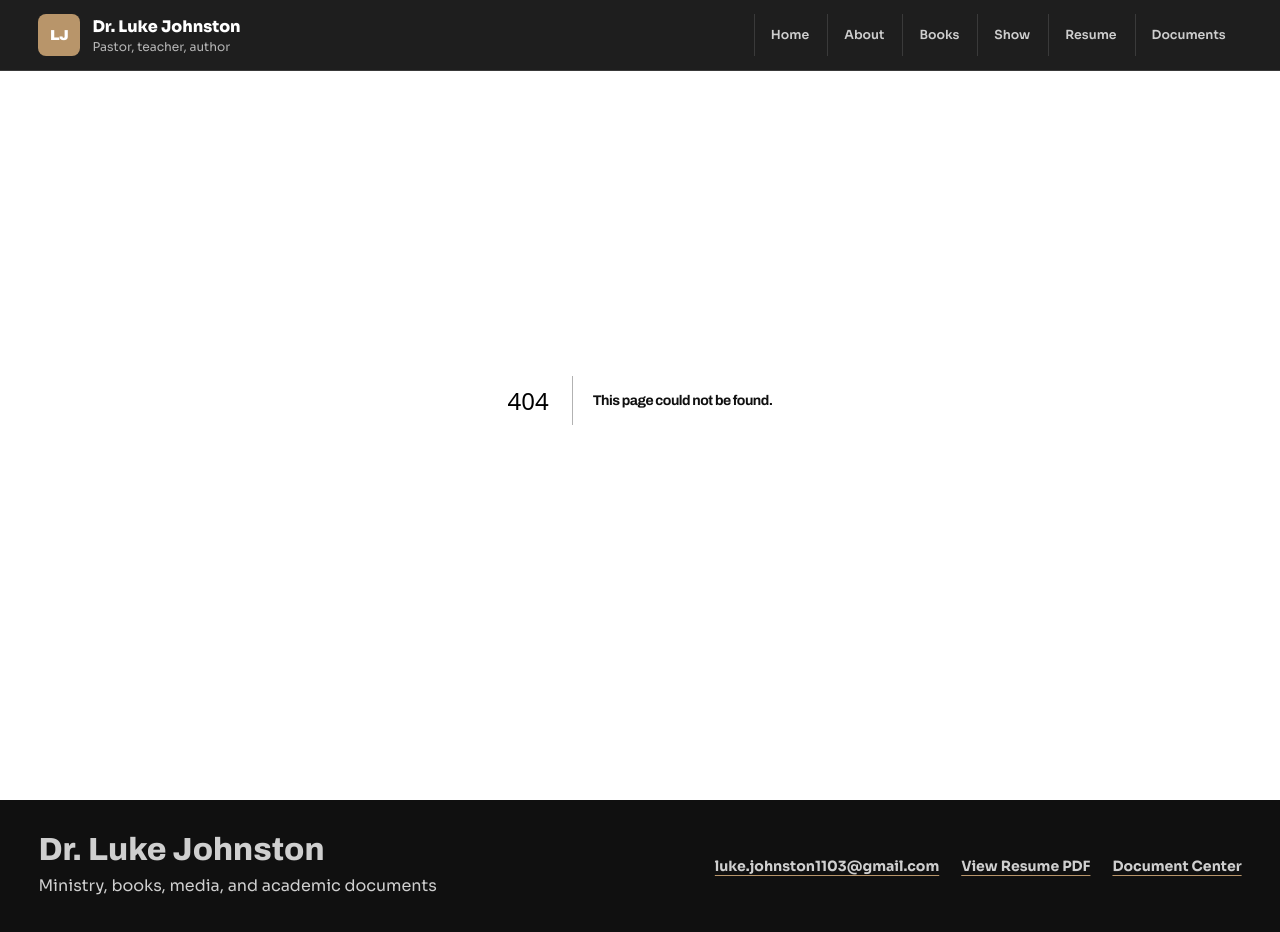
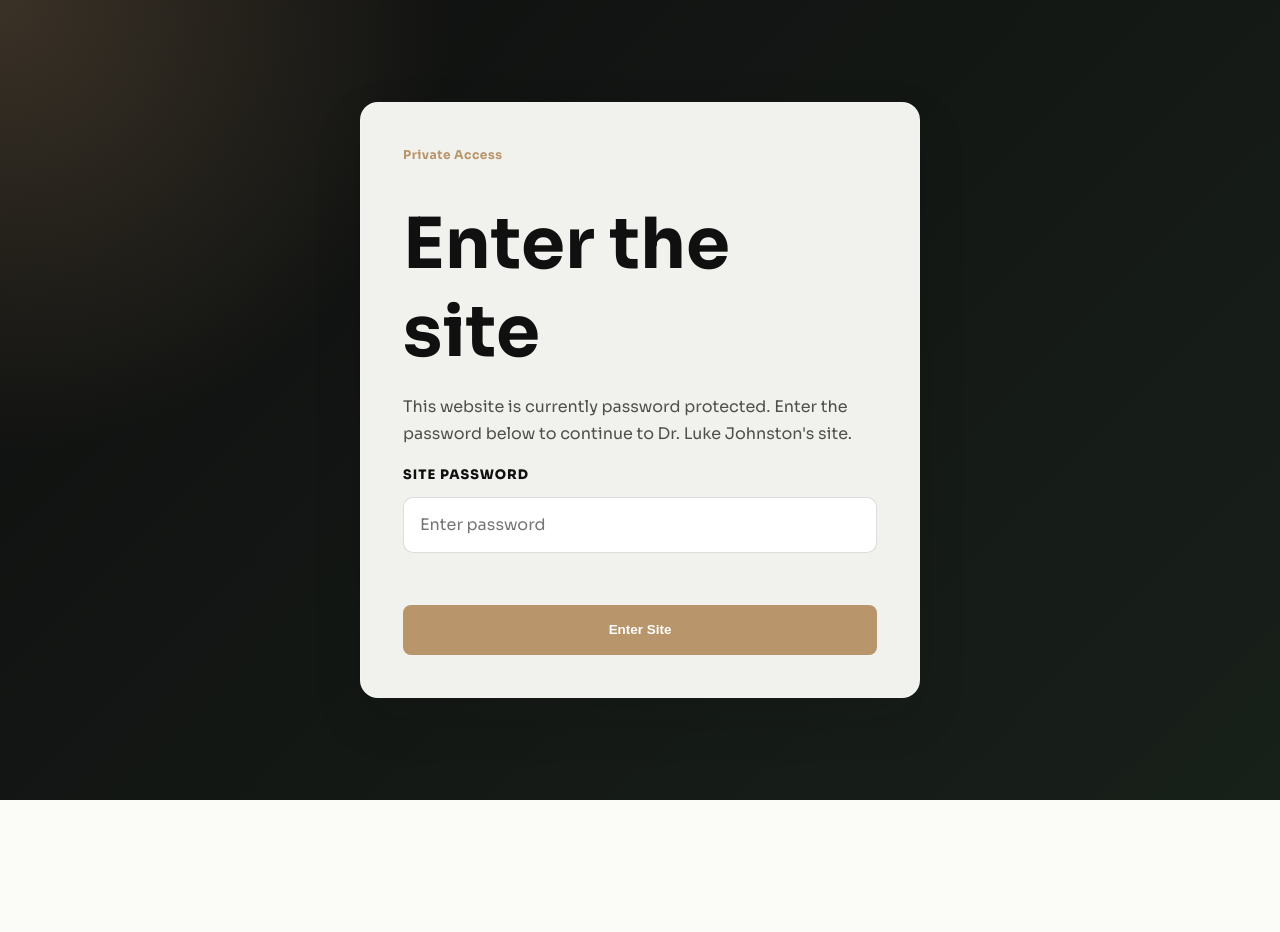
Before and after one commit to ljohnston1103/my-resume-website, a Next.js app: page /enter in a window 1280 px wide. Before the commit this address had no page. After the commit the page ends 800 px from the top, so only its background shows below. Built offline with nearby package versions, Linux system fonts and the light colour scheme.

Commit message:
added password

```diff
--- /dev/null
+++ b/app/components/SiteChrome.jsx
@@ -0,0 +1,42 @@
+"use client";
+
+import Link from "next/link";
+import { usePathname } from "next/navigation";
+import ScrollParallax from "../ScrollParallax";
+import SiteHeader from "./SiteHeader";
+
+export default function SiteChrome({ children }) {
+  const pathname = usePathname();
+  const isEntryPage = pathname === "/enter";
+
+  if (isEntryPage) {
+    return children;
+  }
+
+  return (
+    <>
+      <ScrollParallax />
+      <SiteHeader />
+      {children}
+      <footer className="footer">
+        <div>
+          <p className="footerTitle">Dr. Luke Johnston</p>
+          <p>Ministry, books, media, and academic documents</p>
+        </div>
+        <div className="footerLinks">
+          <a href="mailto:luke.johnston1103@gmail.com">
+            luke.johnston1103@gmail.com
+          </a>
+          <a
+            href="/documents/luke-johnston-resume.pdf"
+            target="_blank"
+            rel="noreferrer"
+          >
+            View Resume PDF
+          </a>
+          <Link href="/documents">Document Center</Link>
+        </div>
+      </footer>
+    </>
+  );
+}
--- /dev/null
+++ b/app/enter/EnterForm.jsx
@@ -0,0 +1,39 @@
+"use client";
+
+import { useActionState } from "react";
+import { unlockSite } from "./actions";
+
+const initialState = {
+  error: "",
+};
+
+export default function EnterForm({ redirectTo }) {
+  const [state, formAction, pending] = useActionState(
+    unlockSite,
+    initialState,
+  );
+
+  return (
+    <form className="entryForm" action={formAction}>
+      <input type="hidden" name="redirectTo" value={redirectTo} />
+      <label className="entryLabel" htmlFor="site-password">
+        Site Password
+      </label>
+      <input
+        id="site-password"
+        className="entryInput"
+        name="password"
+        type="password"
+        autoComplete="current-password"
+        placeholder="Enter password"
+        required
+      />
+      <p className="entryError" aria-live="polite">
+        {state.error}
+      </p>
+      <button className="button entryButton" type="submit" disabled={pending}>
+        {pending ? "Checking..." : "Enter Site"}
+      </button>
+    </form>
+  );
+}
--- /dev/null
+++ b/app/enter/actions.js
@@ -0,0 +1,35 @@
+"use server";
+
+import { cookies } from "next/headers";
+import { redirect } from "next/navigation";
+import {
+  AUTH_COOKIE,
+  COOKIE_MAX_AGE,
+  createAuthToken,
+  isValidPassword,
+  normalizeRedirectPath,
+} from "../../lib/siteAuth";
+
+export async function unlockSite(_previousState, formData) {
+  const password = formData.get("password");
+  const redirectTo = normalizeRedirectPath(formData.get("redirectTo"));
+
+  if (!isValidPassword(password)) {
+    return {
+      error: "That password did not match. Please try again.",
+    };
+  }
+
+  const token = await createAuthToken();
+  const cookieStore = await cookies();
+
+  cookieStore.set(AUTH_COOKIE, token, {
+    httpOnly: true,
+    maxAge: COOKIE_MAX_AGE,
+    path: "/",
+    sameSite: "lax",
+    secure: process.env.NODE_ENV === "production",
+  });
+
+  redirect(redirectTo);
+}
--- /dev/null
+++ b/app/enter/page.jsx
@@ -0,0 +1,25 @@
+import EnterForm from "./EnterForm";
+import { normalizeRedirectPath } from "../../lib/siteAuth";
+
+export const metadata = {
+  title: "Enter Site",
+};
+
+export default async function EnterPage({ searchParams }) {
+  const params = await searchParams;
+  const redirectTo = normalizeRedirectPath(params?.redirect);
+
+  return (
+    <main className="entryGate">
+      <section className="entryGatePanel">
+        <p className="eyebrow">Private Access</p>
+        <h1 className="entryGateTitle">Enter the site</h1>
+        <p className="entryGateCopy">
+          This website is currently password protected. Enter the password
+          below to continue to Dr. Luke Johnston&apos;s site.
+        </p>
+        <EnterForm redirectTo={redirectTo} />
+      </section>
+    </main>
+  );
+}
--- a/app/globals.css
+++ b/app/globals.css
@@ -1063,6 +1063,80 @@ p {
   margin-top: 4px;
 }
 
+.entryGate {
+  align-items: center;
+  background:
+    radial-gradient(circle at top left, rgba(184, 149, 106, 0.26), transparent 30%),
+    linear-gradient(135deg, #0f0f0f 0%, #18201a 100%);
+  display: flex;
+  min-height: 100vh;
+  padding: 24px;
+}
+
+.entryGatePanel {
+  background: rgba(251, 251, 247, 0.96);
+  border: 1px solid rgba(255, 255, 255, 0.22);
+  box-shadow: var(--shadow-strong);
+  display: grid;
+  gap: 18px;
+  margin: 0 auto;
+  max-width: 560px;
+  padding: clamp(28px, 5vw, 42px);
+  width: 100%;
+  border-radius: 18px;
+}
+
+.entryGateTitle {
+  font-size: clamp(2.7rem, 8vw, 4.4rem);
+  margin: 0;
+  max-width: 8ch;
+}
+
+.entryGateCopy {
+  max-width: 44ch;
+}
+
+.entryForm {
+  display: grid;
+  gap: 14px;
+}
+
+.entryLabel {
+  color: var(--ink);
+  font-size: 0.82rem;
+  font-weight: 800;
+  letter-spacing: 0.08em;
+  text-transform: uppercase;
+}
+
+.entryInput {
+  background: var(--white);
+  border: 1px solid var(--line-strong);
+  color: var(--ink);
+  font-family: inherit;
+  font-size: 1rem;
+  min-height: 56px;
+  padding: 0 16px;
+  border-radius: 10px;
+}
+
+.entryInput:focus {
+  border-color: var(--accent);
+  box-shadow: 0 0 0 4px rgba(184, 149, 106, 0.18);
+  outline: none;
+}
+
+.entryError {
+  color: var(--red);
+  font-size: 0.95rem;
+  font-weight: 600;
+  min-height: 1.5rem;
+}
+
+.entryButton {
+  width: 100%;
+}
+
 /* Mobile spacing fix */
 
 @media (max-width: 860px) {
@@ -1092,4 +1166,8 @@ p {
     max-width: 240px;
     width: min(100%, 240px);
   }
+
+  .entryGate {
+    padding: 14px;
+  }
 }
--- a/app/layout.jsx
+++ b/app/layout.jsx
@@ -1,7 +1,5 @@
 import { Archivo, Sora } from "next/font/google";
-import Link from "next/link";
-import SiteHeader from "./components/SiteHeader";
-import ScrollParallax from "./ScrollParallax";
+import SiteChrome from "./components/SiteChrome";
 import "./globals.css";
 
 const displayFont = Archivo({
@@ -29,28 +27,7 @@ export default function RootLayout({ children }) {
   return (
     <html lang="en" className={`${displayFont.variable} ${bodyFont.variable}`}>
       <body>
-        <ScrollParallax />
-        <SiteHeader />
-        {children}
-        <footer className="footer">
-          <div>
-            <p className="footerTitle">Dr. Luke Johnston</p>
-            <p>Ministry, books, media, and academic documents</p>
-          </div>
-          <div className="footerLinks">
-            <a href="mailto:luke.johnston1103@gmail.com">
-              luke.johnston1103@gmail.com
-            </a>
-            <a
-              href="/documents/luke-johnston-resume.pdf"
-              target="_blank"
-              rel="noreferrer"
-            >
-              View Resume PDF
-            </a>
-            <Link href="/documents">Document Center</Link>
-          </div>
-        </footer>
+        <SiteChrome>{children}</SiteChrome>
       </body>
     </html>
   );
--- /dev/null
+++ b/lib/siteAuth.js
@@ -0,0 +1,99 @@
+const textEncoder = new TextEncoder();
+
+export const AUTH_COOKIE = "lj_site_access";
+export const AUTH_PASSWORD = "1611";
+export const COOKIE_MAX_AGE = 60 * 60 * 24 * 30;
+
+const COOKIE_SECRET = "dr-luke-johnston-site-access-v1";
+const TOKEN_MAX_AGE_MS = COOKIE_MAX_AGE * 1000;
+
+async function getSigningKey() {
+  return crypto.subtle.importKey(
+    "raw",
+    textEncoder.encode(COOKIE_SECRET),
+    {
+      name: "HMAC",
+      hash: "SHA-256",
+    },
+    false,
+    ["sign"],
+  );
+}
+
+function toBase64Url(buffer) {
+  const bytes = new Uint8Array(buffer);
+
+  if (typeof Buffer !== "undefined") {
+    return Buffer.from(bytes)
+      .toString("base64")
+      .replace(/\+/g, "-")
+      .replace(/\//g, "_")
+      .replace(/=+$/g, "");
+  }
+
+  let binary = "";
+
+  for (const byte of bytes) {
+    binary += String.fromCharCode(byte);
+  }
+
+  return btoa(binary)
+    .replace(/\+/g, "-")
+    .replace(/\//g, "_")
+    .replace(/=+$/g, "");
+}
+
+async function signValue(value) {
+  const key = await getSigningKey();
+  const signature = await crypto.subtle.sign(
+    "HMAC",
+    key,
+    textEncoder.encode(value),
+  );
+
+  return toBase64Url(signature);
+}
+
+export async function createAuthToken() {
+  const issuedAt = Date.now().toString();
+
+  return `${issuedAt}.${await signValue(issuedAt)}`;
+}
+
+export async function verifyAuthToken(token) {
+  if (typeof token !== "string") {
+    return false;
+  }
+
+  const [issuedAt, signature, ...extraParts] = token.split(".");
+
+  if (!issuedAt || !signature || extraParts.length > 0 || !/^\d+$/.test(issuedAt)) {
+    return false;
+  }
+
+  const age = Date.now() - Number(issuedAt);
+
+  if (age < 0 || age > TOKEN_MAX_AGE_MS) {
+    return false;
+  }
+
+  const expectedSignature = await signValue(issuedAt);
+
+  return signature === expectedSignature;
+}
+
+export function isValidPassword(password) {
+  return typeof password === "string" && password === AUTH_PASSWORD;
+}
+
+export function normalizeRedirectPath(value) {
+  if (typeof value !== "string" || value.length === 0) {
+    return "/";
+  }
+
+  if (!value.startsWith("/") || value.startsWith("//")) {
+    return "/";
+  }
+
+  return value;
+}
```
Also changed, not shown: proxy.js (added, +46 -0 lines).
